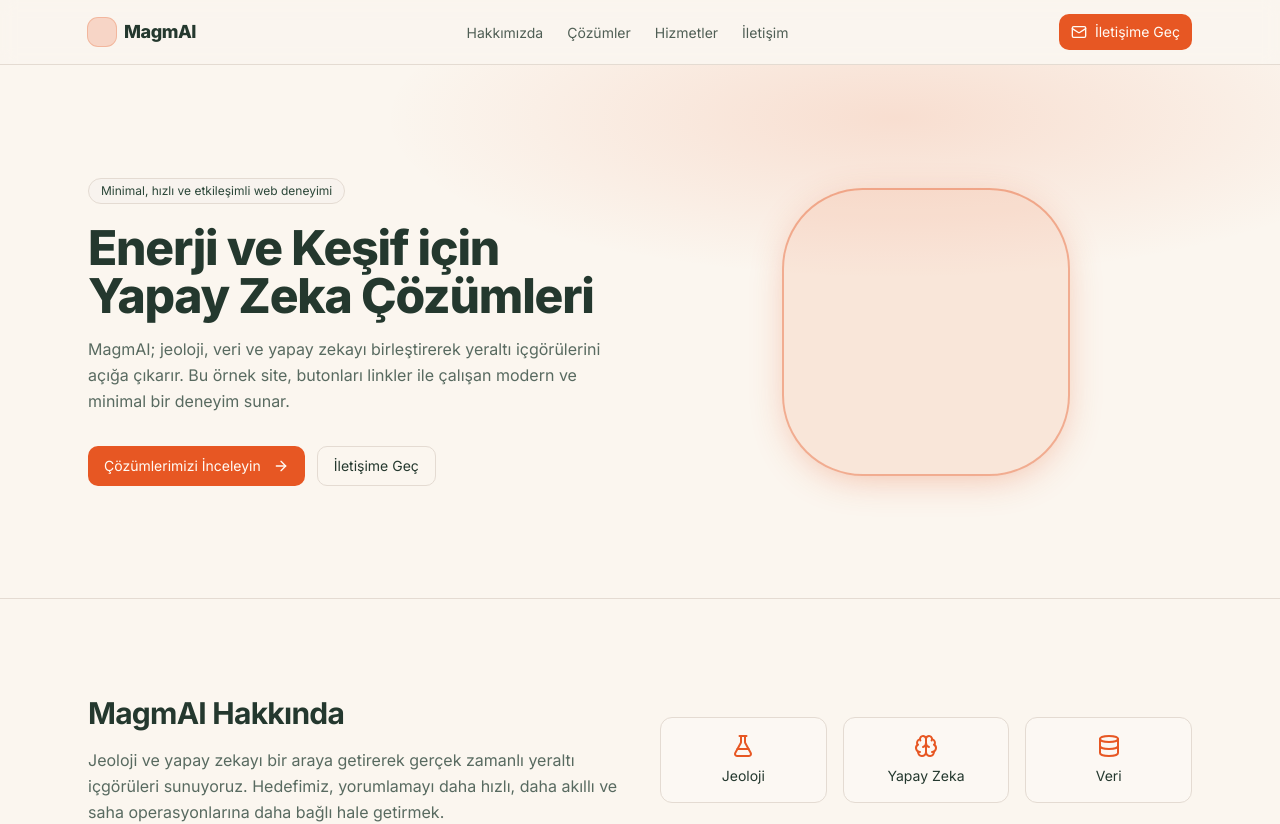
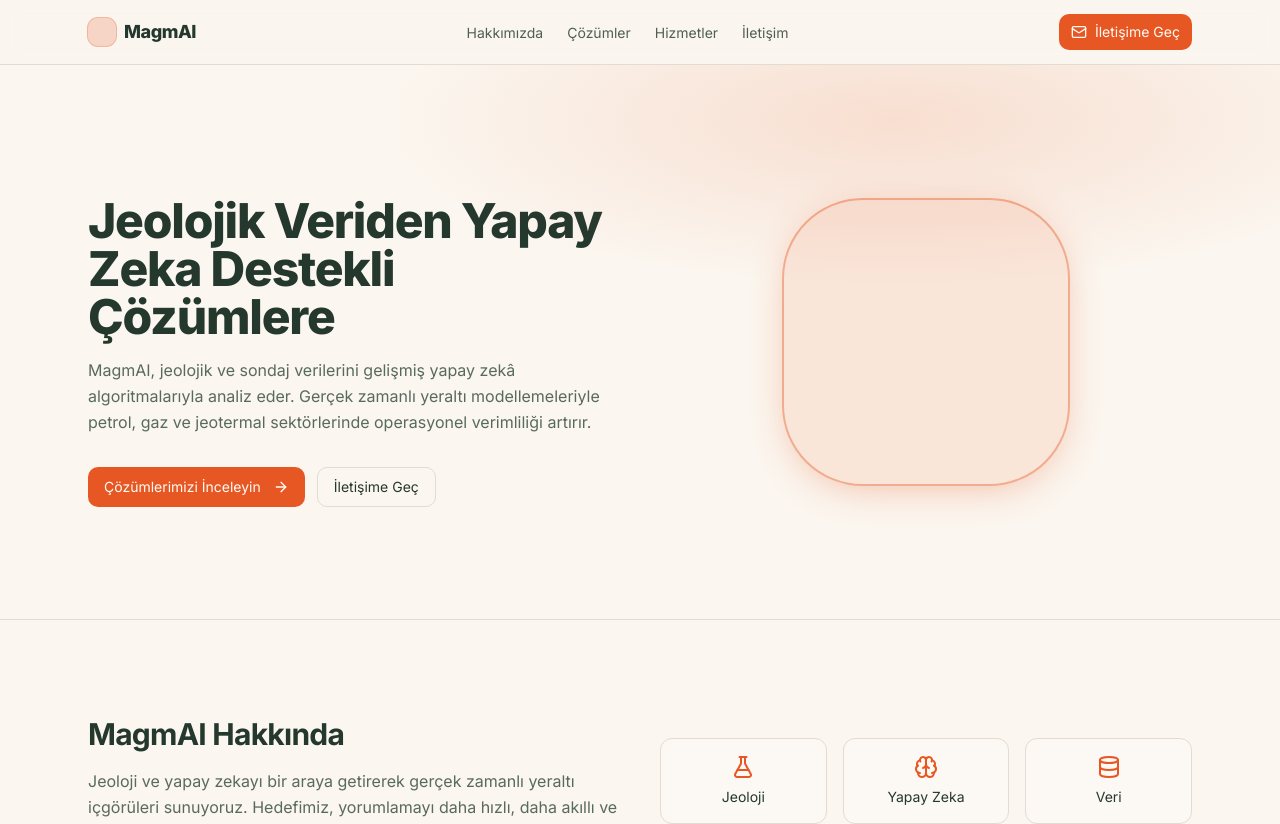
Before and after one commit to saglamdsc/builder-aura-world, a React (Vite) app: page / in a window 1280 px wide. Shown: the top 824 px of the page. Built offline with nearby package versions, Linux system fonts and the light colour scheme.

Commit message:
Update hero heading and subheading; remove badge note
cgen-ac056a104c3d48118745d1939dafce4e

```diff
--- a/client/pages/Index.tsx
+++ b/client/pages/Index.tsx
@@ -11,14 +11,11 @@ export default function Index() {
         <div className="mx-auto max-w-6xl px-4 sm:px-6 py-20 md:py-28">
           <div className="grid items-center gap-10 md:grid-cols-2">
             <div>
-              <div className="inline-flex items-center gap-2 rounded-full border bg-secondary/60 px-3 py-1 text-xs font-medium text-secondary-foreground">
-                Minimal, hızlı ve etkileşimli web deneyimi
-              </div>
               <h1 className="mt-5 text-4xl font-extrabold tracking-tight text-foreground sm:text-5xl">
-                Enerji ve Keşif için Yapay Zeka Çözümleri
+                Jeolojik Veriden Yapay Zeka Destekli Çözümlere
               </h1>
               <p className="mt-4 max-w-prose text-base leading-relaxed text-muted-foreground">
-                MagmAI; jeoloji, veri ve yapay zekayı birleştirerek yeraltı içgörülerini açığa çıkarır. Bu örnek site, butonları linkler ile çalışan modern ve minimal bir deneyim sunar.
+                MagmAI, jeolojik ve sondaj verilerini gelişmiş yapay zekâ algoritmalarıyla analiz eder. Gerçek zamanlı yeraltı modellemeleriyle petrol, gaz ve jeotermal sektörlerinde operasyonel verimliliği artırır.
               </p>
               <div className="mt-8 flex flex-wrap gap-3">
                 <Button asChild className="bg-accent text-accent-foreground hover:bg-accent/90">
```
